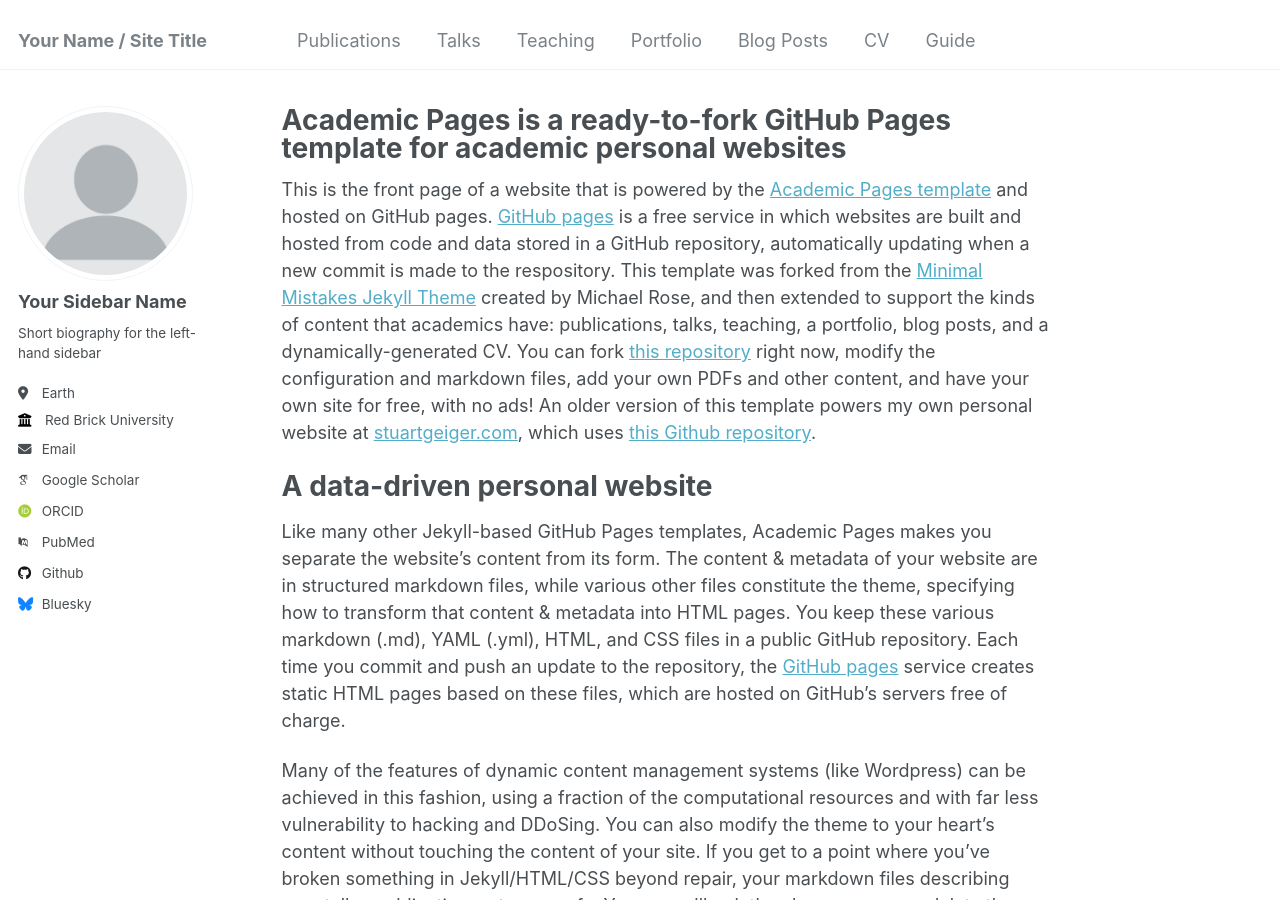
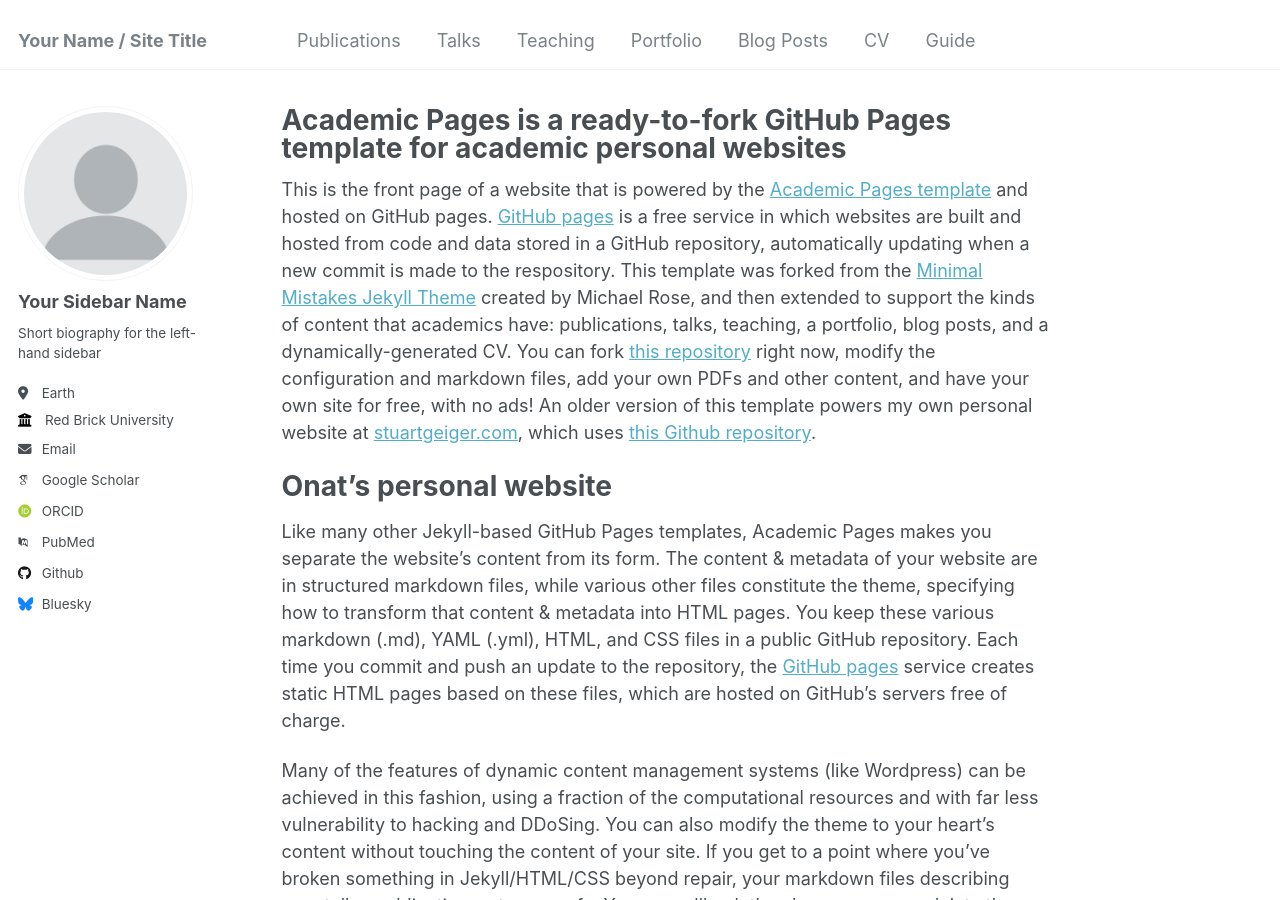
Before and after one commit to onatucsd/onatucsd.github.io, a Jekyll site: the page built from _pages/about.md, in a window 1280 px wide and 900 px high. Built offline with Jekyll 4.4.1, drawn with Linux system fonts in a browser that asks for light colours; some web fonts are replaced.

Commit message:
Update title section

```diff
--- a/_pages/about.md
+++ b/_pages/about.md
@@ -9,7 +9,7 @@ redirect_from:
 
 This is the front page of a website that is powered by the [Academic Pages template](https://github.com/academicpages/academicpages.github.io) and hosted on GitHub pages. [GitHub pages](https://pages.github.com) is a free service in which websites are built and hosted from code and data stored in a GitHub repository, automatically updating when a new commit is made to the respository. This template was forked from the [Minimal Mistakes Jekyll Theme](https://mmistakes.github.io/minimal-mistakes/) created by Michael Rose, and then extended to support the kinds of content that academics have: publications, talks, teaching, a portfolio, blog posts, and a dynamically-generated CV. You can fork [this repository](https://github.com/academicpages/academicpages.github.io) right now, modify the configuration and markdown files, add your own PDFs and other content, and have your own site for free, with no ads! An older version of this template powers my own personal website at [stuartgeiger.com](http://stuartgeiger.com), which uses [this Github repository](https://github.com/staeiou/staeiou.github.io).
 
-A data-driven personal website
+Onat's personal website
 ======
 Like many other Jekyll-based GitHub Pages templates, Academic Pages makes you separate the website's content from its form. The content & metadata of your website are in structured markdown files, while various other files constitute the theme, specifying how to transform that content & metadata into HTML pages. You keep these various markdown (.md), YAML (.yml), HTML, and CSS files in a public GitHub repository. Each time you commit and push an update to the repository, the [GitHub pages](https://pages.github.com/) service creates static HTML pages based on these files, which are hosted on GitHub's servers free of charge.
 
```
